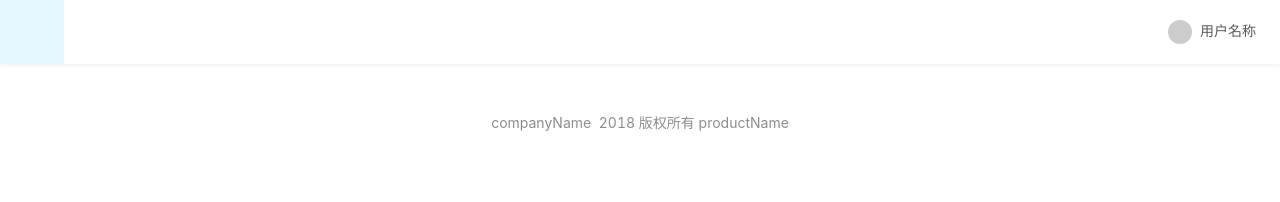
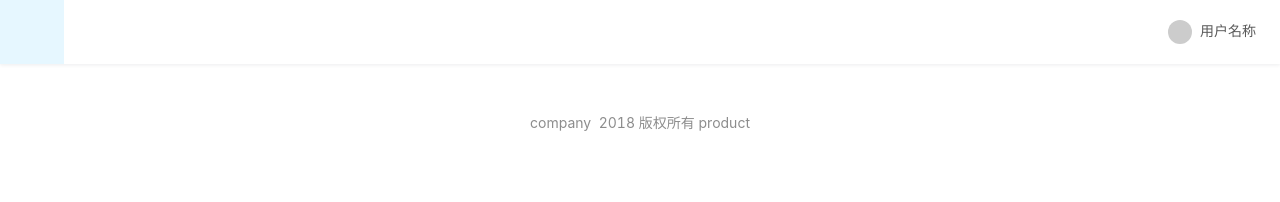
Before and after one commit to limichange/ant-design-vue-pro, a Vue app: page /GlobalHeader in a window 1280 px wide. Shown: the top 202 px of the page. Built offline with nearby package versions, Linux system fonts and the light colour scheme.

Commit message:
simplify baselayout copyright

```diff
--- a/src/components/BaseLayout/Copyright.jsx
+++ b/src/components/BaseLayout/Copyright.jsx
@@ -3,11 +3,9 @@ import Copyright from '../Copyright'
 export default {
   render () {
     return (
-      <div>
-        <Copyright
-          companyName="companyName"
-          productName="productName" />
-      </div>
+      <Copyright
+        companyName="company"
+        productName="product" />
     )
   }
 }
```
